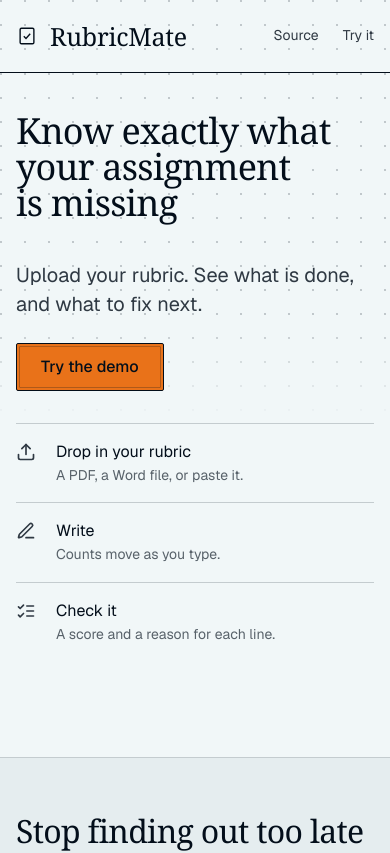
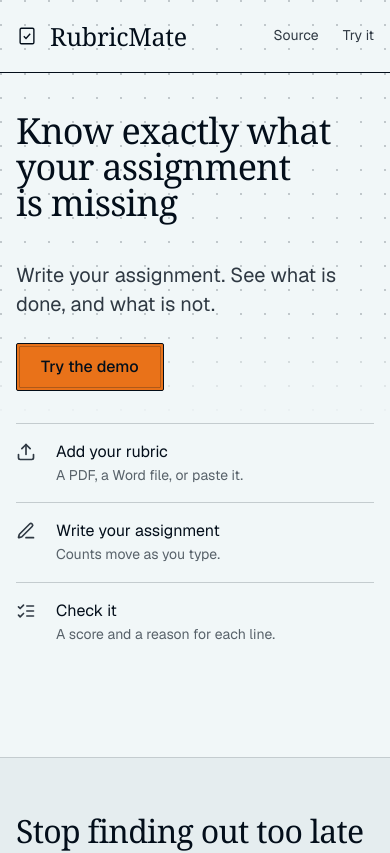
Before and after one commit to KushagraRishi/RubricMate, a React (Vite) app: page / in a window 390 px wide. Shown: the top 853 px of the page. Built offline with nearby package versions, Linux system fonts and the light colour scheme; the HTML template or start-up script is replaced by a standard one; a web font is replaced by a local one.

Commit message:
Put the assignment first in the copy
The hero and the phone steps now lead with writing the assignment,
which is where students lose track of what is done. The rubric stays
named as what you add, because it is the only file the app reads.

```diff
--- a/src/app/components/site/DemoReel.tsx
+++ b/src/app/components/site/DemoReel.tsx
@@ -41,10 +41,10 @@
 const LOOP = 21600;
 
 const CAPTIONS: [number, string][] = [
-  [DROP, 'Drop in the rubric'],
+  [DROP, 'Add the rubric'],
   [READ, 'It reads the rubric'],
   [LIST, 'You get a checklist'],
-  [TYPE, 'Words and sources tick off as you type'],
+  [TYPE, 'Write your assignment. Words and sources tick off'],
   [CHECK, 'The AI reads the rest'],
   [SCORE, 'A score and a reason for each line'],
   [NEXT, 'And one thing to do next'],
--- a/src/app/routes/Landing.tsx
+++ b/src/app/routes/Landing.tsx
@@ -6,8 +6,8 @@
 import { SitePage, SiteNav, SiteFooter, Section } from '../components/site/Shell';
 
 const STEPS = [
-  { icon: Upload, title: 'Drop in your rubric', body: 'A PDF, a Word file, or paste it.' },
-  { icon: PenLine, title: 'Write', body: 'Counts move as you type.' },
+  { icon: Upload, title: 'Add your rubric', body: 'A PDF, a Word file, or paste it.' },
+  { icon: PenLine, title: 'Write your assignment', body: 'Counts move as you type.' },
   { icon: ListChecks, title: 'Check it', body: 'A score and a reason for each line.' },
 ];
 
@@ -21,7 +21,7 @@
         <div className="container hero__grid">
           <h1 className="hero__head rise">Know exactly what your assignment is missing</h1>
           <div className="hero__side rise rise--2">
-            <p className="lead">Upload your rubric. See what is done, and what to fix next.</p>
+            <p className="lead">Write your assignment. See what is done, and what is not.</p>
             <Link to="/demo" className="btn btn--primary">Try the demo</Link>
           </div>
         </div>
```
